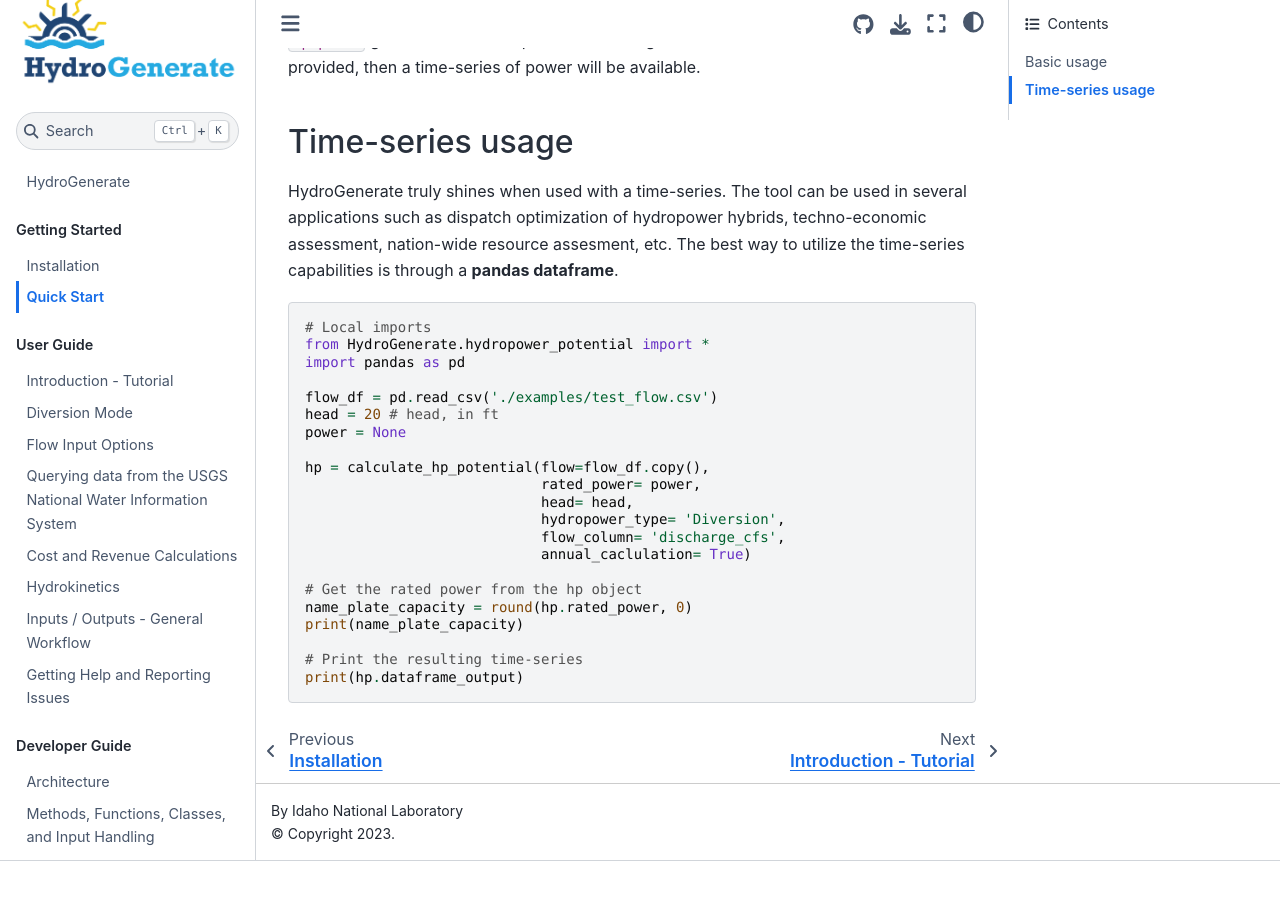
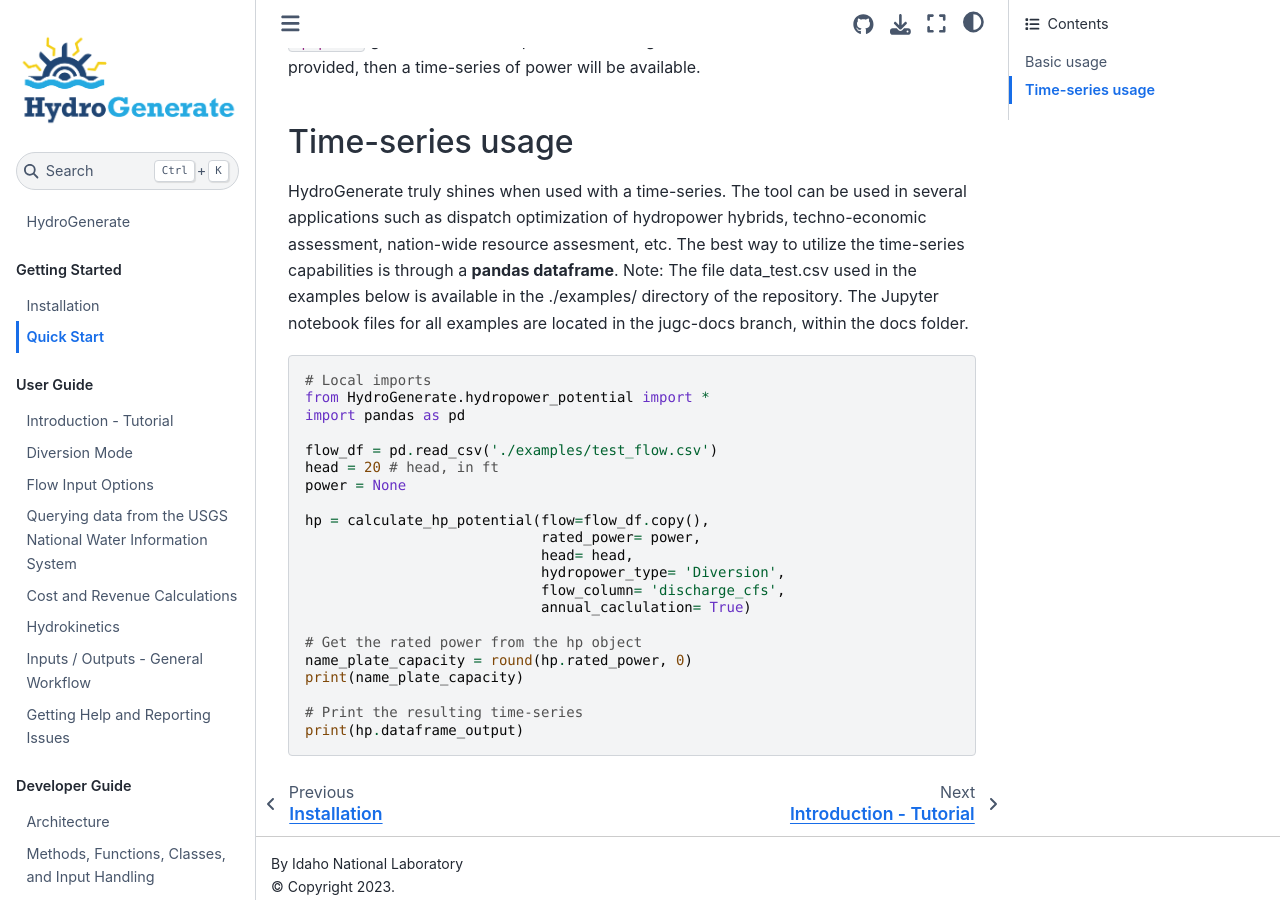
Before and after one commit to IdahoLabResearch/HydroGenerate, a Jupyter Book: the page built from docs/GettingStarted_2_QuickStart.md, in a window 1280 px wide and 900 px high, scrolled down 712 px. Built offline with Jupyter Book 1.0.4 settings and Sphinx 7.4.7 and the Sphinx Book theme 1.1.4, drawn with Linux system fonts in a browser that asks for light colours; before the commit the page ends 1573 px from its top, so only the background shows below that.

Commit message:
Updated location of test_flow.csv GettingStarted_2_QuickStart.md
A statement in the description of Time-series flow was added to indicate that the input time series flow file test_flow.csv is located in the ./examples/ directory

````diff
--- a/docs/GettingStarted_2_QuickStart.md
+++ b/docs/GettingStarted_2_QuickStart.md
@@ -26,7 +26,7 @@
 
 ## Time-series usage
 
-HydroGenerate truly shines when used with a time-series. The tool can be used in several applications such as dispatch optimization of hydropower hybrids, techno-economic assessment, nation-wide resource assesment, etc. The best way to utilize the time-series capabilities is through a **pandas dataframe**.
+HydroGenerate truly shines when used with a time-series. The tool can be used in several applications such as dispatch optimization of hydropower hybrids, techno-economic assessment, nation-wide resource assesment, etc. The best way to utilize the time-series capabilities is through a **pandas dataframe**. Note: The file data_test.csv used in the examples below is available in the ./examples/ directory of the repository. The Jupyter notebook files for all examples are located in the jugc-docs branch, within the docs folder.
 
 ```
 # Local imports
````
